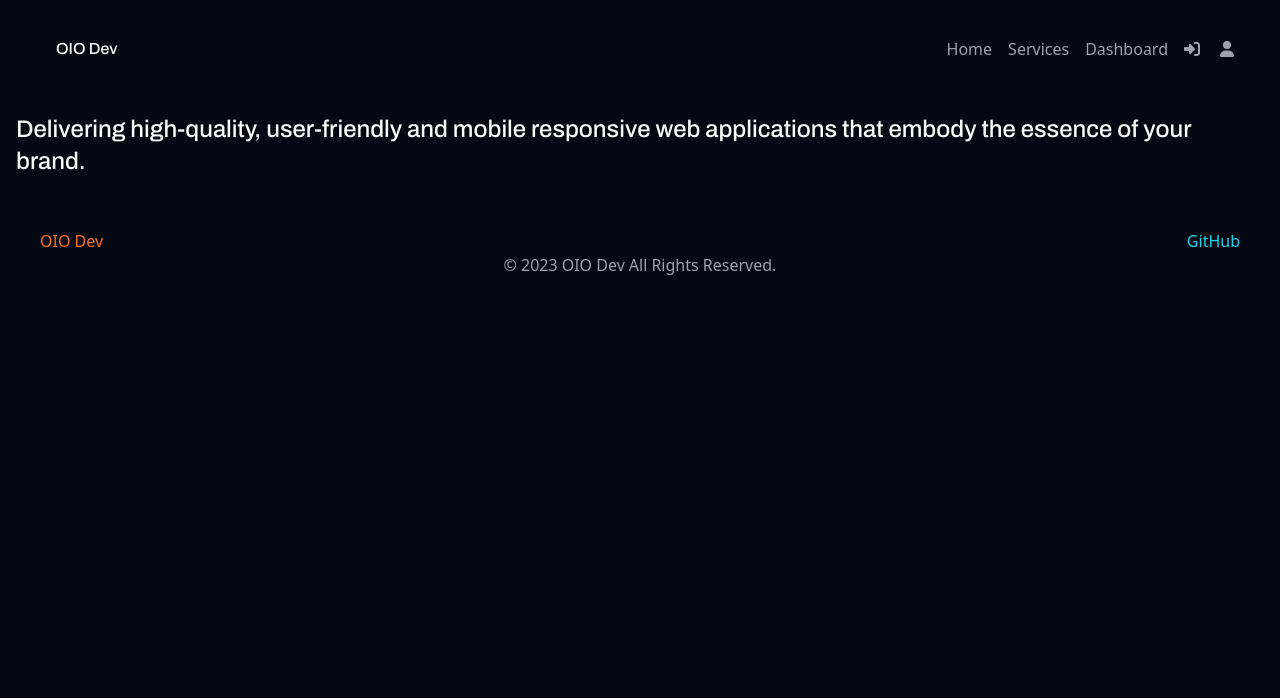
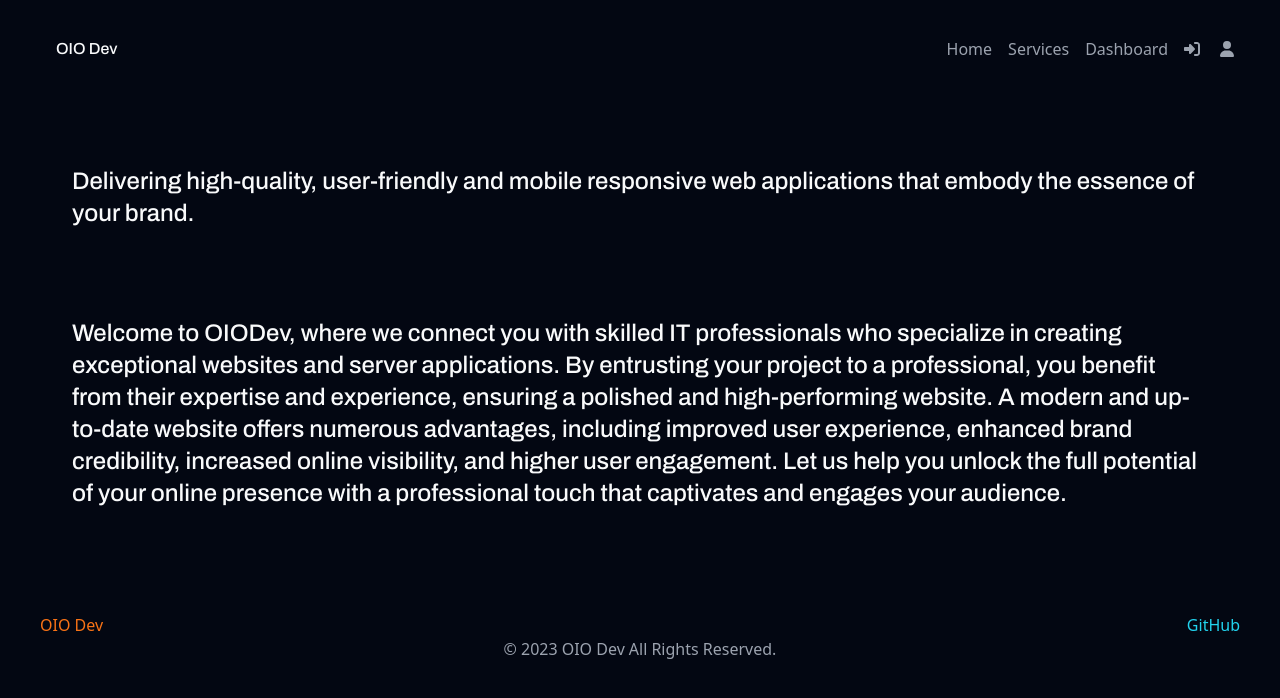
Before and after one commit to CodeByDex/OIODev, a Next.js app: page / in a window 1280 px wide. Shown: the top 698 px of the page. Built offline with nearby package versions, Linux system fonts and the light colour scheme.

Commit message:
created Mission and AboutUs Components and added to page.js

```diff
--- a/src/app/page.js
+++ b/src/app/page.js
@@ -1,9 +1,12 @@
+import Mission from "@/components/Mission";
+import AboutUs from "@/components/AboutUs"
+
 export default function Home() {
   return (
     <main className="flex">
         <h1 className="font-primary text-brand-textHeader text-2xl m-w-full">
-          Delivering high-quality, user-friendly and mobile responsive web
-          applications that embody the essence of your brand.
+          <Mission/>
+          <AboutUs/>
         </h1>
     </main>
   );
--- /dev/null
+++ b/src/components/AboutUs.js
@@ -0,0 +1,23 @@
+"use client"
+import Link from "next/link";
+import "tailwindcss/tailwind.css";
+import heroImage from "../../public/WebDevelopmentHero.jpg"
+
+
+export default function AboutUs() {
+
+    return (
+        <main className="footer--container px-10 py-9 ">
+
+        <Link href="/heroImage">
+
+        </Link>
+        <span>
+        Welcome to OIODev, where we connect you with skilled IT professionals who specialize in creating exceptional websites and server applications.
+        By entrusting your project to a professional, you benefit from their expertise and experience, ensuring a polished and high-performing website.
+        A modern and up-to-date website offers numerous advantages, including improved user experience, enhanced brand credibility, increased online visibility, and higher user engagement.
+        Let us help you unlock the full potential of your online presence with a professional touch that captivates and engages your audience.
+        </span>
+        </main>
+    )
+}
--- /dev/null
+++ b/src/components/Mission.js
@@ -0,0 +1,21 @@
+"use client"
+import Link from "next/link";
+import "tailwindcss/tailwind.css";
+import heroImage from "../../public/WebDevelopmentHero.jpg"
+
+
+export default function Mission() {
+
+    return (
+        <main className="footer--container px-10 py-9 ">
+
+        <Link href="/heroImage">
+
+        </Link>
+        <span>
+        Delivering high-quality, user-friendly and mobile responsive web
+        applications that embody the essence of your brand.
+        </span>
+        </main>
+    )
+}
```
Also changed, not shown: public/WebDevelopmentHero.jpg (added), src/components/Footer.js (line endings or trailing spaces), 1 other file (tests, documents, lock files or other folders).
